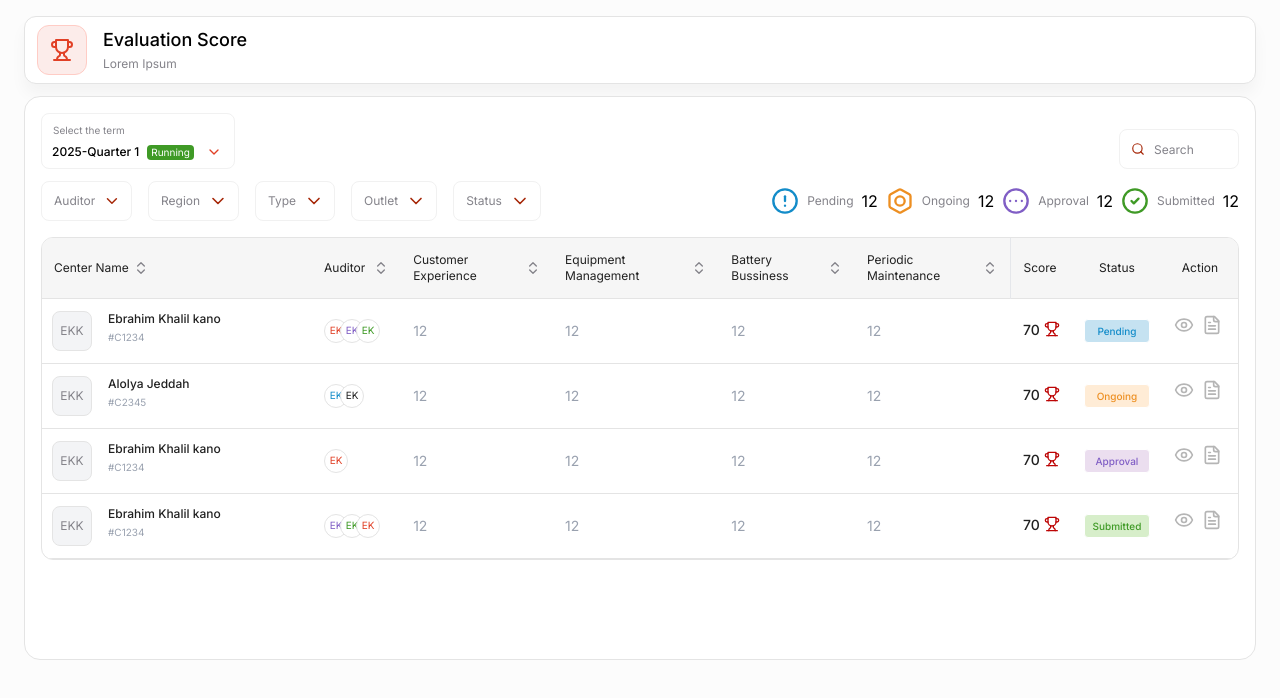
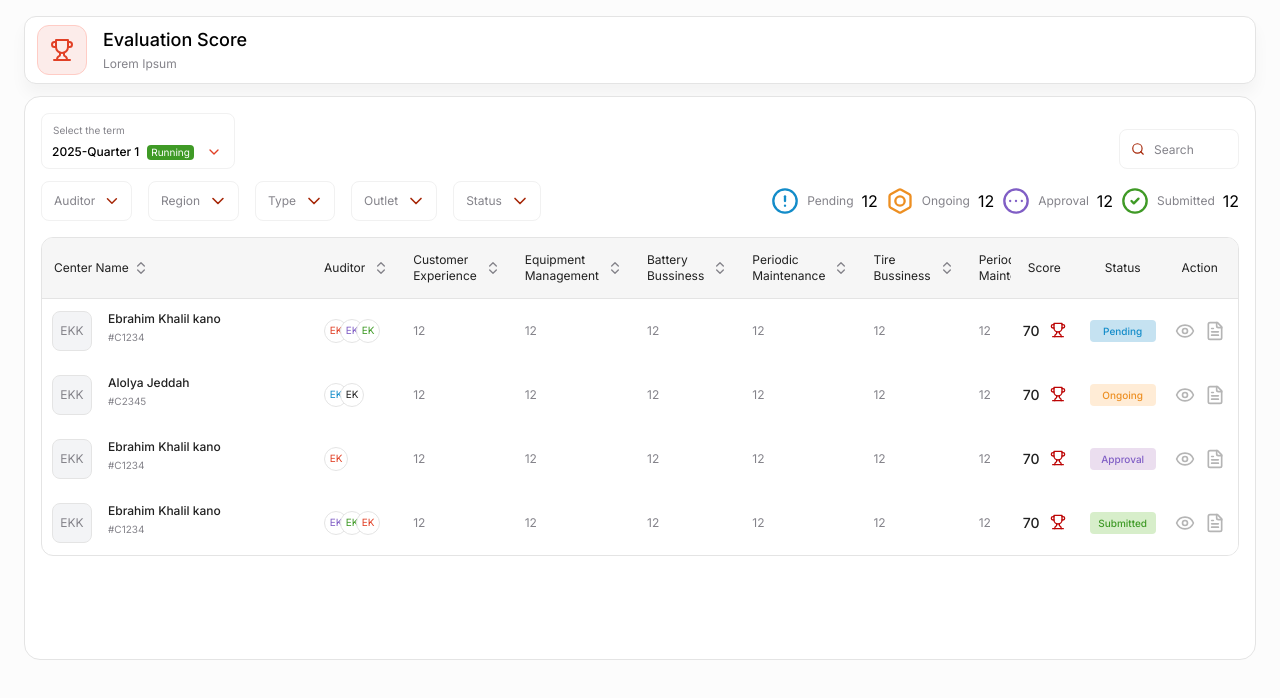
Before and after one commit to razik-r/AutoSmartTask, a React (Vite) app: page / in a window 1280 px wide. Shown: the top 698 px of the page. Built offline with nearby package versions, Linux system fonts and the light colour scheme.

Commit message:
horizontal-scrolling and fixed columns -end

```diff
--- a/src/App.css
+++ b/src/App.css
@@ -19,12 +19,23 @@
  --color-trophy-red: #E14026;
 
   --font-inter: Inter;
+  /* --shadow-xl: 3px 1px 1px 1px rgba(0, 0, 0, 0.25); */
+
+
+
+
 }
 
 @utility shadowbox {
     box-shadow: 0px 10px 16px 0px #0000000A;
 
 }
+
+@utility shadowborder{
+  box-shadow:drop-shadow( -10px 0px 16px 0px #0000000F;)
+}
+
+
 
 
 
--- a/src/pages/users/EvaluationScore/components/EvaluationScore.jsx
+++ b/src/pages/users/EvaluationScore/components/EvaluationScore.jsx
@@ -90,24 +90,33 @@ export default function EvaluationScore(){
                         <th scope="col" className="px-3 py-3 font-normal min-w-[99px]">
                         <h2 className='flex items-center gap-2'>    Battery Bussiness <ChevronsUpDown className="text-[#84838A] w-4 h-4 flex-none"  /></h2>
                         </th>
-                        <th scope="col" className="px-3 py-3 font-normal border-r border-gray-200 min-w-[121px] ">
+                        <th scope="col" className="px-3 py-3 font-normal  border-gray-200 min-w-[121px] ">
+                        <h2 className='flex items-center gap-2'>  Periodic Maintenance   <ChevronsUpDown className="text-[#84838A] w-4 h-4 flex-none"  /></h2>
+                        </th>
+                        <th scope="col" className="px-3 py-3 font-normal min-w-[99px] ">
+                        <h2 className='flex items-center gap-2'>    Tire Bussiness <ChevronsUpDown className="text-[#84838A] w-4 h-4 flex-none"  /></h2>
+                        </th>
+
+                        <th scope="col" className="px-3 py-3 font-normal  border-gray-200 min-w-[121px]  ">
                         <h2 className='flex items-center gap-2'>  Periodic Maintenance   <ChevronsUpDown className="text-[#84838A] w-4 h-4 flex-none"  /></h2>
                         </th>
 
-                        <th scope="col" className="px-3 py-3 font-normal min-w-15.25 ">
+
+
+                        <th scope="col" className="px-3 py-3 font-normal min-w-15.25 text-center border-l border-gray-border1 shadowborder   bg-[#F6F6F6]  sticky right-[160px] z-10">
                            Score
                         </th>
-                        <th scope="col" className="px-3 py-3 font-normal min-w-22.5 text-center">
+                        <th scope="col" className="px-3 py-3 font-normal min-w-22.5 text-center  bg-[#F6F6F6] sticky right-[70px] z-10 ">
                           Status
                         </th>
-                        <th scope="col" className="px-3 py-3 font-normal text-center min-w-19">
+                        <th scope="col" className="px-3 py-3 font-normal text-center  min-w-19  bg-[#F6F6F6] sticky right-[0px] z-10  ">
                           Action
                         </th>
                     </tr>
                 </thead>
-                <tbody className='max-h-16'>
+                <tbody className=''>
                 {items.map((item) => (
-            <tr key={item.id} className="hover:bg-gray-50  border-b border-gray-border1">
+            <tr key={item.id} className=" hover:bg-gray-50  ">
               <Tablecontent
                 id={item.id}
                 name={item.name}
@@ -121,7 +130,6 @@ export default function EvaluationScore(){
             </tr>
           ))}
 
-                    <div className="border-r border-gray-300"></div>
                 </tbody>
             </table>
         </div>
--- a/src/pages/users/EvaluationScore/components/Tablecontent.jsx
+++ b/src/pages/users/EvaluationScore/components/Tablecontent.jsx
@@ -4,13 +4,13 @@ export default function Tablecontent(props){
     console.log("Color prop:", props);
     return(
     <>
-    <th scope="row" class=" py-3  flex font-normal font-inter text-xs ml-2.5 text-black-table whitespace-nowrap justify-start items-start gap-2">
+    <th scope="row" class=" py-3 h-16 flex font-normal font-inter text-xs ml-2.5 text-black-table whitespace-nowrap justify-start items-start gap-2">
                 <div className="bg-gray-100 w-10 h-10 border border-gray-border1 rounded-[8px] font-normal text-xs flex justify-center items-center text-text-gray ">EKK</div>
                 <div className="flex flex-col gap-1"><p className="ml-2 font-medium">  {props.name}</p>
-                <p className="ml-2 text-gray-400 font-normal text-[10px]">{props.id}</p></div>
+                <p className="ml-2 text-text-gray font-normal text-[10px]">{props.id}</p></div>
 
                 </th>
-                <td className="p-3 text-gray-400 text-center  ">
+                <td className="p-3 h-16 text-text-gray text-center  ">
 
                     <Avatar
                   initials="EK"
@@ -20,33 +20,47 @@ export default function Tablecontent(props){
                 />
 
                 </td>
-                <td class="px-3 py-3 text-gray-400 text-left">
+                <td class="px-3 py-3 h-16 text-xs text-text-gray text-left ">
                     {props.value}
                 </td>
-                <td className="px-3 py-4  text-gray-400 ">
+                <td className="px-3 py-3 h-16 text-xs text-text-gray ">
                     {props.value}
                 </td>
 
-                <td className="px-3 py-3  text-gray-400 ">
+                <td className="px-3 py-3 h-16 text-xs  text-text-gray ">
                     {props.value}
                 </td>
-                <td className="px-3 py-3  text-gray-400 ">
+                <td className="px-3 py-3 h-16 text-xs text-text-gray ">
                     {props.value}
                 </td>
-                <td className="px-3 py-4 flex gap-1 font-medium text-sm/4.5 items-center   ">
-                    70<Trophy className='w-4 h-4 text-trophy-red mb-[1px]'  color="#bd0505" />
+
+                <td className="px-3 py-3 h-16 text-xs text-text-gray  ">
+                    {props.value}
                 </td>
-                <td className="px-3 py-4 font-medium text-[10px]/3.5    ">
-                  <h1 className={`py-1 px-1.5  border border-white rounded-[4px] text-center ${props.className}`}>{props.btntext}</h1>
+                <td className="px-3 py-3 h-16 text-xs text-text-gray ">
+                    {props.value}
                 </td>
-                <td className="px-3 py-4 text-right flex gap-2  ">
-                <button className="hover:drop-shadow-lg " >
+
+                <td className="px-3 py-4 h-16 w-15.25  font-medium text-sm/4.5 items-center border-l  border-gray-border1   bg-[#FFFFFF] shadow-2xl  sticky right-[160px] z-10    ">
+                   <div className='flex gap-2.5 '> 70<Trophy className='w-4 h-4 text-trophy-red mb-[1px]'  color="#bd0505" /></div>
+                </td>
+
+
+                <td className="px-3 py-4 h-16 w-22.5 font-medium text-[10px]/3.5  bg-[#FFFFFF]     sticky right-[70px] z-10   ">
+                  <h1 className={`py-1 px-1.5   rounded-[4px] text-center ${props.className}`}>{props.btntext}</h1>
+                </td>
+
+                <td className="px-3 py-4 h-16 w-19 text-right   bg-[#FFFFFF] sticky right-[0px] z-10 ">
+               <div className='flex  gap-2.5 justify-center items-center'>
+               <button className="hover:drop-shadow-lg " >
                 <Eye className='size-5' color="#B5B5B5" />
                 </button>
                 <button className=''>
                 <FileText className='size-5' color="#B5B5B5" />
                 </button>
+                </div>
                 </td>
+
                 </>
     )
 }
```
